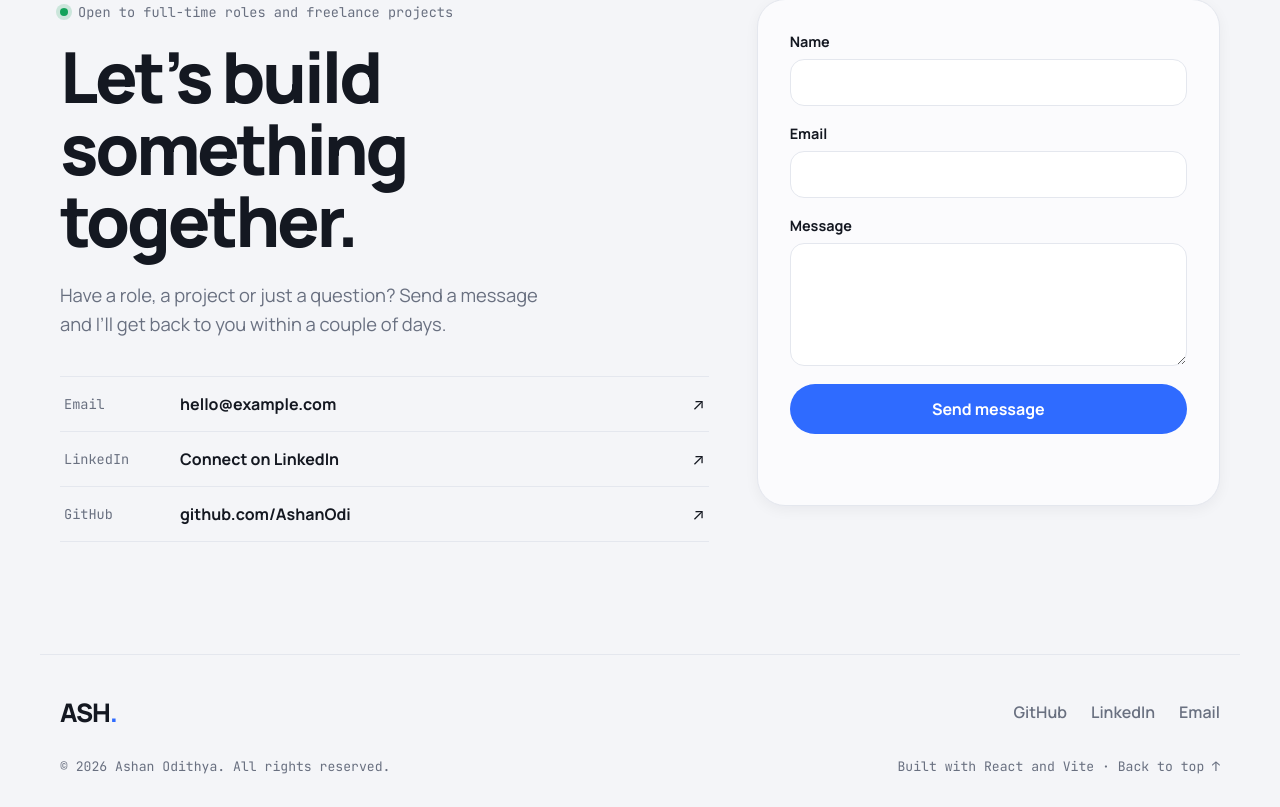
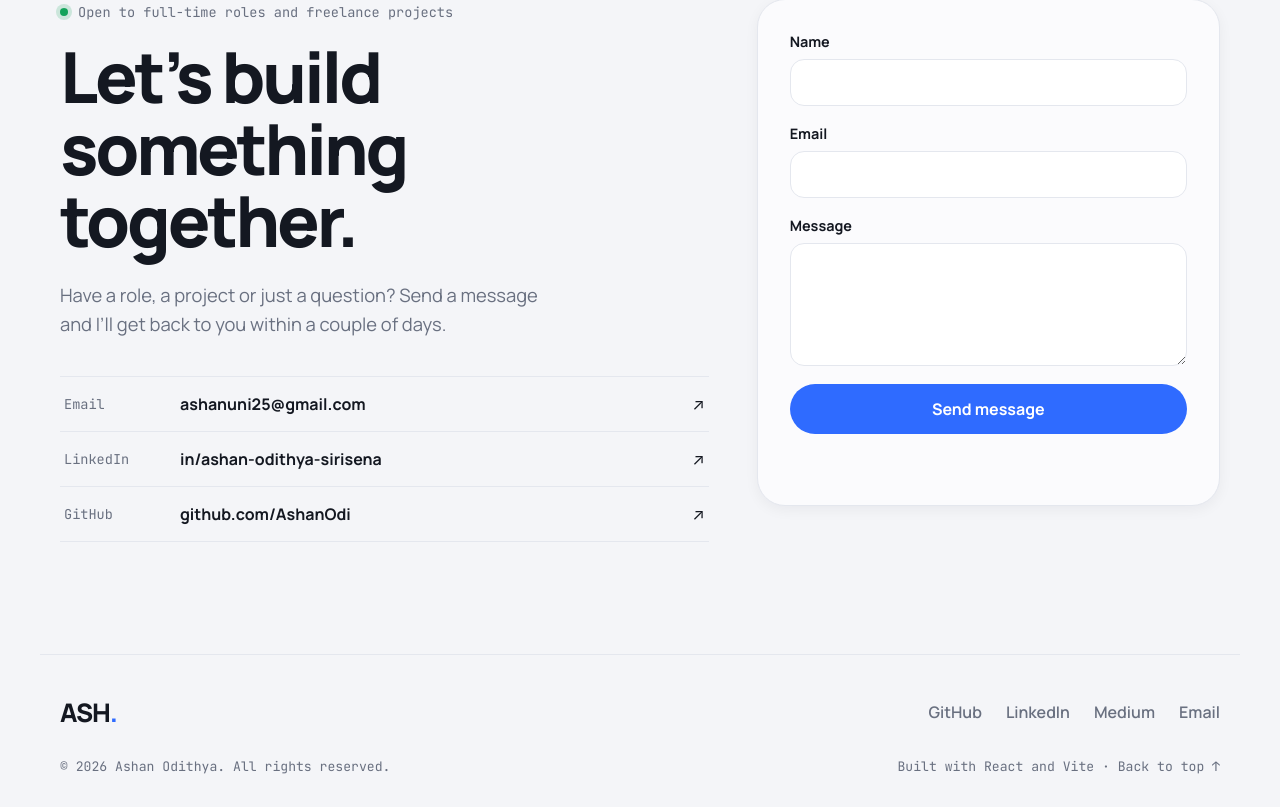
Before and after one commit to AshanOdi/ashan-odithya-portfolio, a React (Vite) app: page / in a window 1280 px wide. Shown: the part 6596-7403 px from the top of the page. Built offline with nearby package versions, Linux system fonts and the light colour scheme.

Commit message:
feat: real contact email, LinkedIn and Medium links
Co-Authored-By: Claude Opus 5.5 <noreply@anthropic.com>

```diff
--- a/src/components/sections/Contact.jsx
+++ b/src/components/sections/Contact.jsx
@@ -4,7 +4,7 @@ import "./contact.css";
 
 const links = [
   { label: "Email", value: site.email, href: `mailto:${site.email}` },
-  { label: "LinkedIn", value: "Connect on LinkedIn", href: site.linkedin },
+  { label: "LinkedIn", value: "in/ashan-odithya-sirisena", href: site.linkedin },
   { label: "GitHub", value: "github.com/AshanOdi", href: site.github },
 ];
 
--- a/src/components/sections/Footer.jsx
+++ b/src/components/sections/Footer.jsx
@@ -4,6 +4,7 @@ import "./footer.css";
 const socials = [
   { label: "GitHub", href: site.github },
   { label: "LinkedIn", href: site.linkedin },
+  { label: "Medium", href: site.medium },
   { label: "Email", href: `mailto:${site.email}` },
 ];
 
--- a/src/data/site.js
+++ b/src/data/site.js
@@ -2,11 +2,10 @@
 // Change them here once and every section updates.
 export const site = {
   name: "Ashan Odithya",
-  // TODO: real data - your public contact email.
-  email: "hello@example.com",
+  email: "ashanuni25@gmail.com",
   github: "https://github.com/AshanOdi",
-  // TODO: real data - your LinkedIn profile URL.
-  linkedin: "https://www.linkedin.com/in/your-profile",
+  linkedin: "https://www.linkedin.com/in/ashan-odithya-sirisena/",
+  medium: "https://medium.com/@ashanuni25",
   resume: "/resume.pdf",
   // Formspree form that receives contact messages (https://formspree.io).
   formEndpoint: "https://formspree.io/f/xvgqndyb",
```
